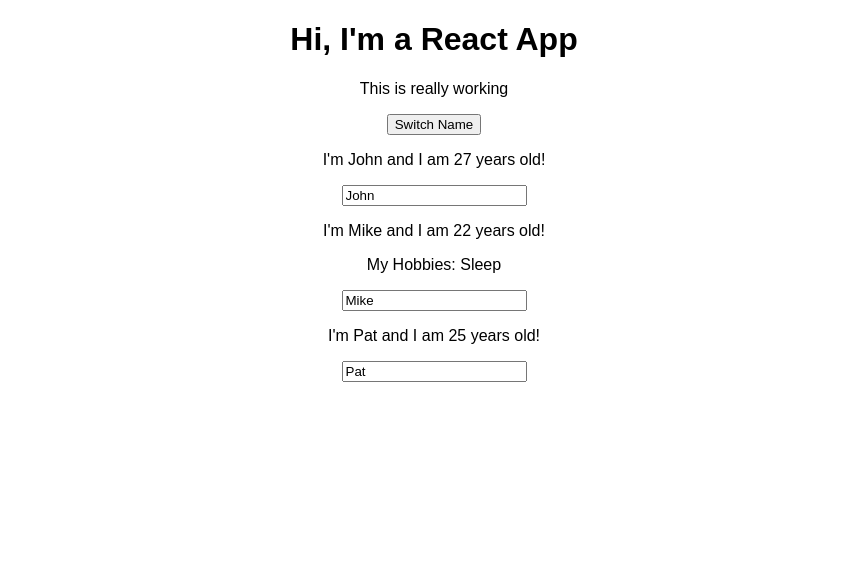
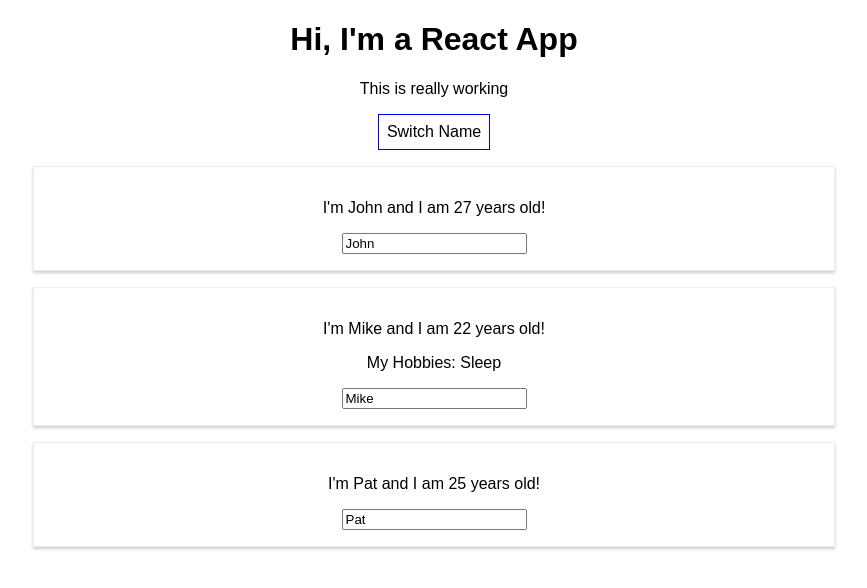
Before and after one commit to jmurphy2404/react-complete-guide, a React (Create React App) app: page / in a window 1280 px wide. Shown: the top 588 px of the page, without its empty margins (206-1073 px from the left). Built offline with nearby package versions, Linux system fonts and the light colour scheme.

Commit message:
L46 styling added

```diff
--- a/src/App.js
+++ b/src/App.js
@@ -34,11 +34,21 @@
   }
 
   render() {
-   return (
+    const style = {
+      backgroundColor: 'white',
+      font: 'inherit',
+      border: '1px solid blue',
+      padding: '8px',
+      cursor: 'pointer'
+    };
+
+    return (
      <div className="App">
        <h1>Hi, I'm a React App</h1>
        <p>This is really working</p>
-       <button onClick={this.switchNameHandler}>Switch Name</button>
+       <button
+        style={style}
+        onClick={() => this.switchNameHandler('testttt')}>Switch Name</button>
        <Person
         name={this.state.persons[0].name}
         age={this.state.persons[0].age} />
--- /dev/null
+++ b/src/Person/Person.css
@@ -0,0 +1,8 @@
+.Person {
+	width: 60%;
+	margin: 16px auto;
+	border: 1px solid #eee;
+	box-shadow: 0 2px 3px #ccc;
+	padding: 16px;
+	text-align: center;
+}
--- a/src/Person/Person.js
+++ b/src/Person/Person.js
@@ -1,8 +1,9 @@
 import React from 'react';
+import './Person.css'
 
 const person = (props) => {
 	return (
-		<div>
+		<div className="Person">
 			<p>I'm {props.name} and I am {props.age} years old!</p>
 			<p>{props.children}</p>
 			<input type="text" onChange={props.changed} value={props.name} />
```
